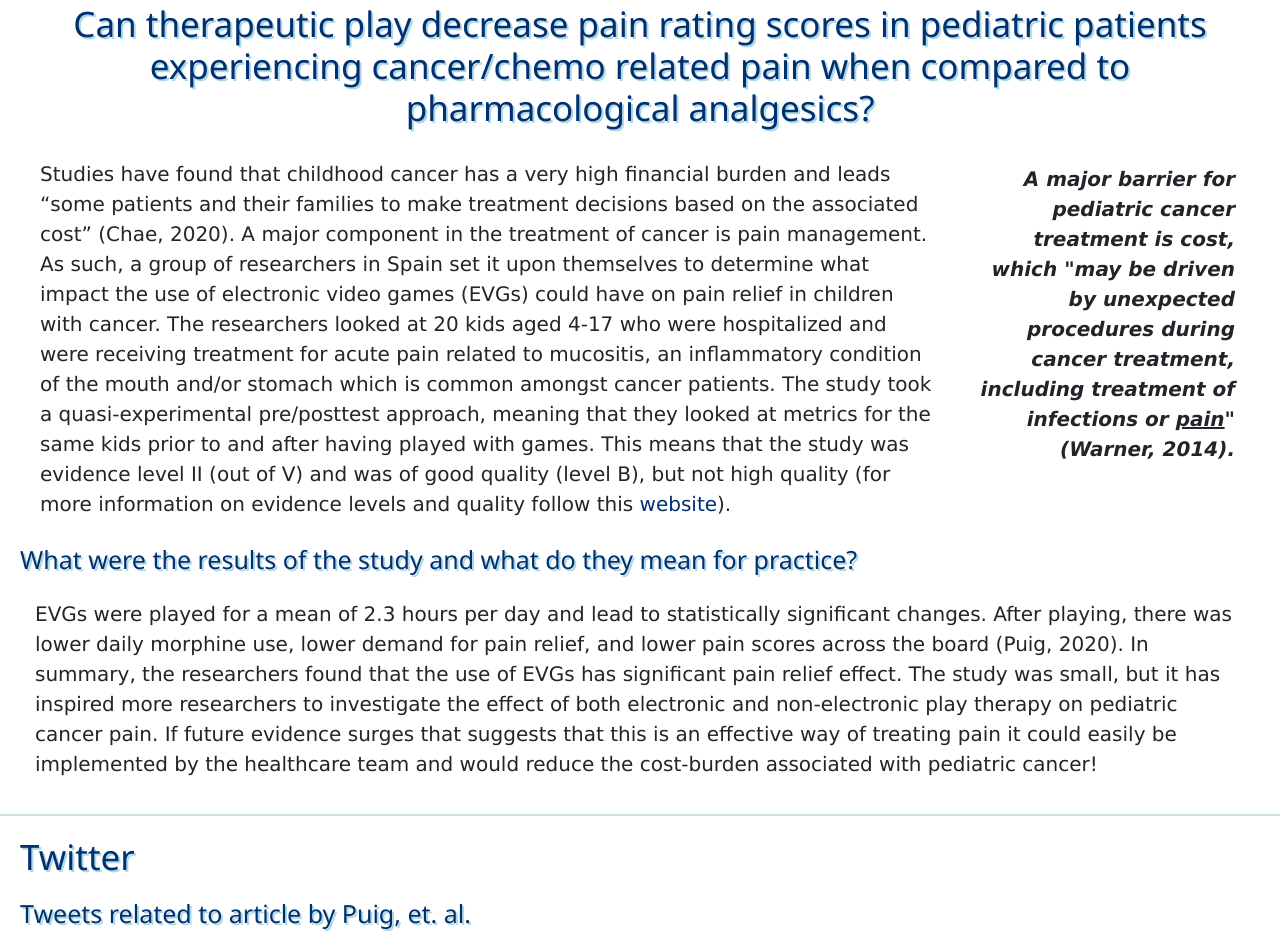
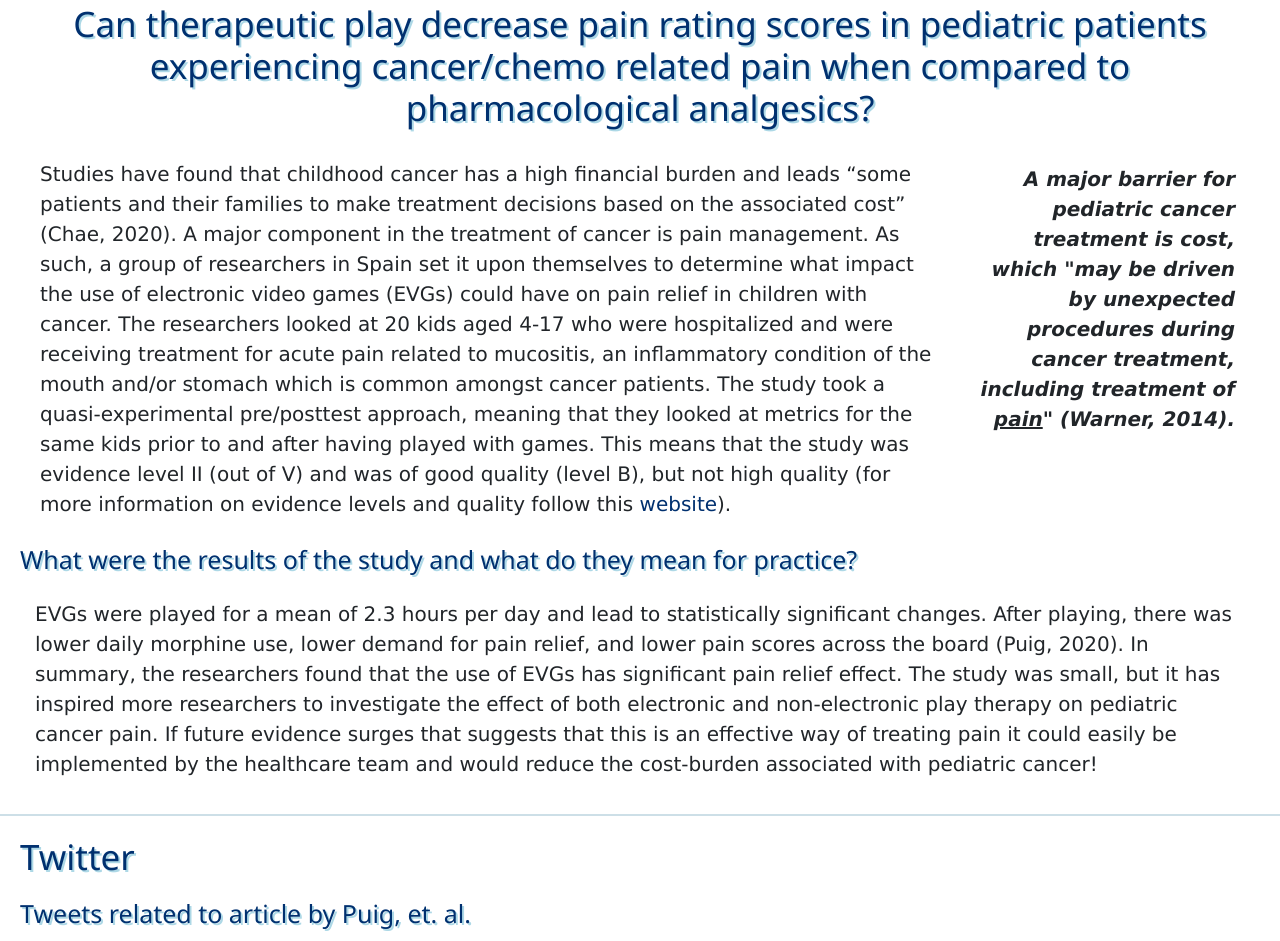
Before and after one commit to mauriciofossas/JHUBlog, a plain HTML site: page index.html in a window 1280 px wide. Shown: the part 803-1744 px from the top of the page. Drawn offline with nearby package versions, Linux system fonts and the light colour scheme.

Commit message:
Cut down words

```diff
--- a/index.html
+++ b/index.html
@@ -48,7 +48,7 @@
       <h2 class="center">Can therapeutic play decrease pain rating scores in pediatric patients experiencing cancer/chemo related pain when compared to pharmacological analgesics?</h2>
       <div class="float-container">
         <div class="float-child-left">
-            Studies have found that childhood cancer has a very high financial burden and leads “some patients and their families to
+            Studies have found that childhood cancer has a high financial burden and leads “some patients and their families to
             make treatment decisions based on the associated cost” (Chae, 2020). A major component in the treatment of cancer is pain management.
             As such, a group of researchers in Spain set it upon themselves to determine what impact the use of electronic video games (EVGs)
             could have on pain relief in children with cancer. The researchers looked at 20 kids aged 4-17 who were hospitalized and were
@@ -62,7 +62,7 @@
         <div class="float-child-right">
             <b><i>A major barrier for pediatric cancer treatment is cost, which
             "may be driven by unexpected procedures during cancer treatment,
-            including treatment of infections or <u>pain</u>" (Warner, 2014).</i></b>
+            including treatment of <u>pain</u>" (Warner, 2014).</i></b>
         </div>
     </div>
       <h3>What were the results of the study and what do they mean for practice?</h3>
```
